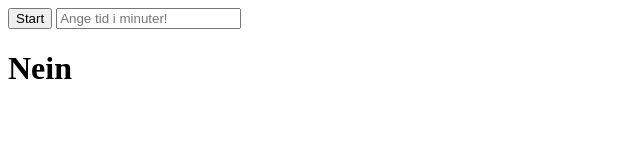
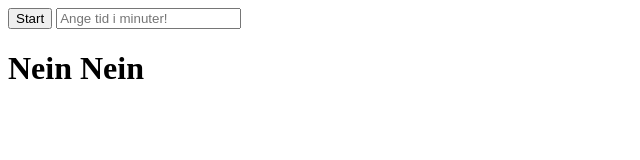
Before and after one commit to Grodfan/Projekt-test, a plain HTML site: page index.html in a window 1280 px wide. Shown: the whole page, without its empty margins (0-640 px from the left). Drawn offline with Linux system fonts and the light colour scheme.

Commit message:
version 2.0
test

```diff
--- a/index.html
+++ b/index.html
@@ -14,7 +14,7 @@
 <span id="content"></span>
 <span id="done"></span>
 
-<h1>Nein</h1>
+<h1>Nein Nein</h1>
 
 <script src="js/jquery-3.1.1.min.js"></script>
 <script src="js/countdown-jq.js"></script>
```
